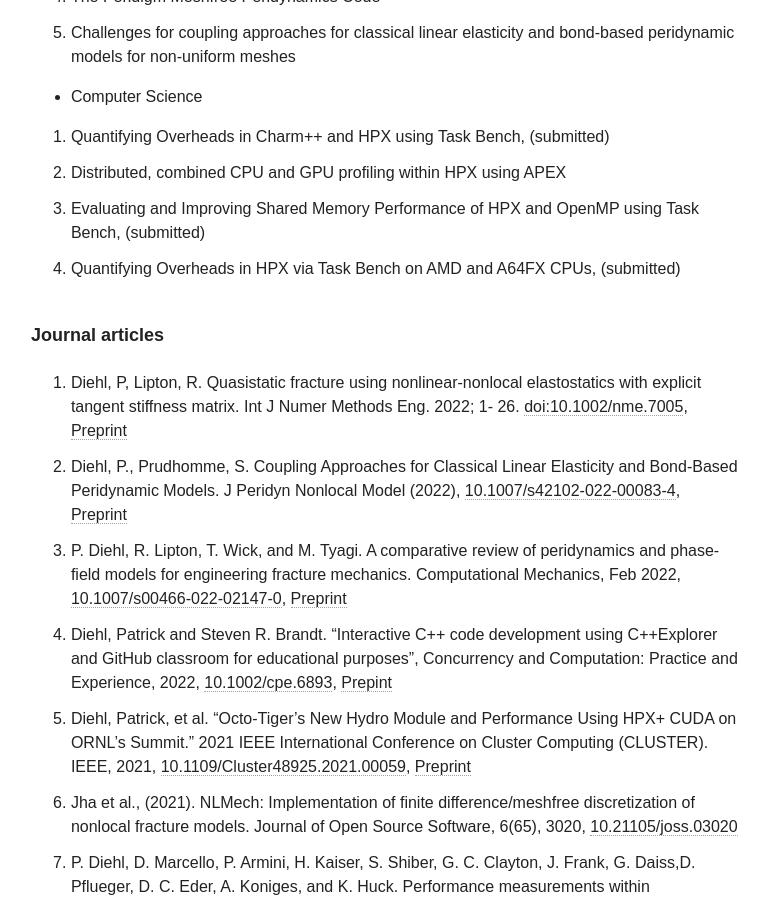
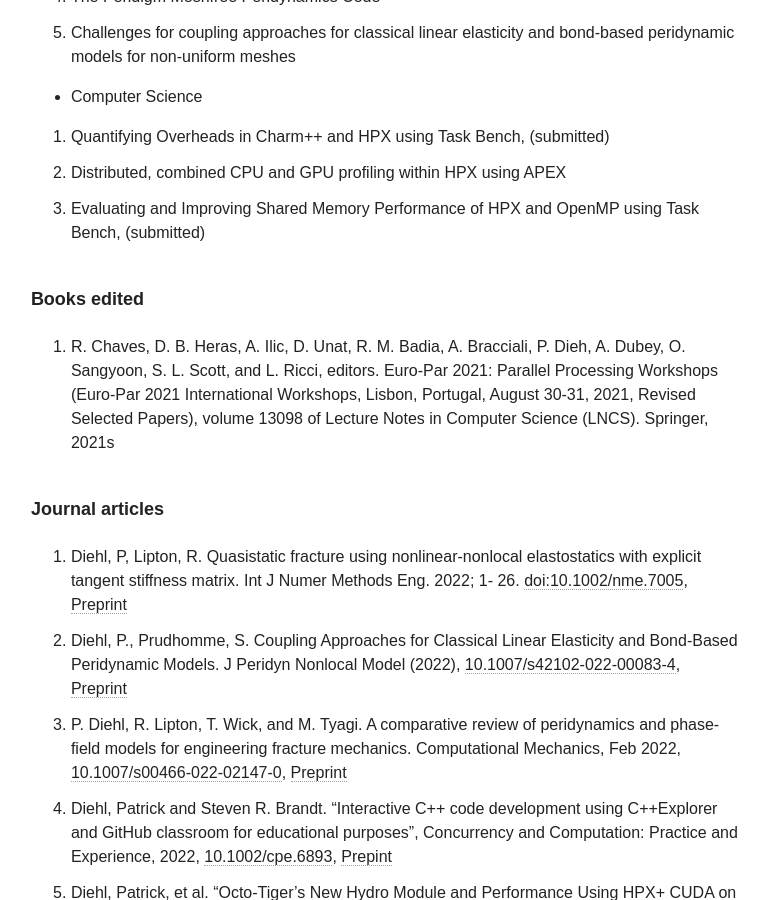
Before and after one commit to diehlpk/diehlpk.github.io, a Jekyll site: the page built from cv/index.md, in a window 1280 px wide and 900 px high, scrolled down 2801 px. Shown: the whole window, without its empty margins (255-1023 px from the left). Built offline with Jekyll 4.4.1, drawn with Linux system fonts in a browser that asks for light colours; nearby versions of some CDN libraries; some web fonts are replaced.

Commit message:
Update CV

```diff
--- a/cv/index.md
+++ b/cv/index.md
@@ -93,8 +93,10 @@ Also available as [PDF document]({{ site.url }}/assets/grants.pdf).
 1. Quantifying Overheads in Charm++ and HPX using Task Bench, (submitted)
 1. Distributed, combined CPU and GPU profiling within HPX using APEX
 1. Evaluating and Improving Shared Memory Performance of HPX and OpenMP using Task Bench, (submitted)
-1. Quantifying Overheads in HPX via Task Bench on AMD and A64FX CPUs, (submitted)
 
+###### Books edited
+
+1. R. Chaves, D. B. Heras, A. Ilic, D. Unat, R. M. Badia, A. Bracciali, P. Dieh, A. Dubey, O. Sangyoon, S. L. Scott, and L. Ricci, editors. Euro-Par 2021: Parallel Processing Workshops (Euro-Par 2021 International Workshops, Lisbon, Portugal, August 30-31, 2021, Revised Selected Papers), volume 13098 of Lecture Notes in Computer Science (LNCS). Springer, 2021s
 
 ###### Journal articles
 
```
